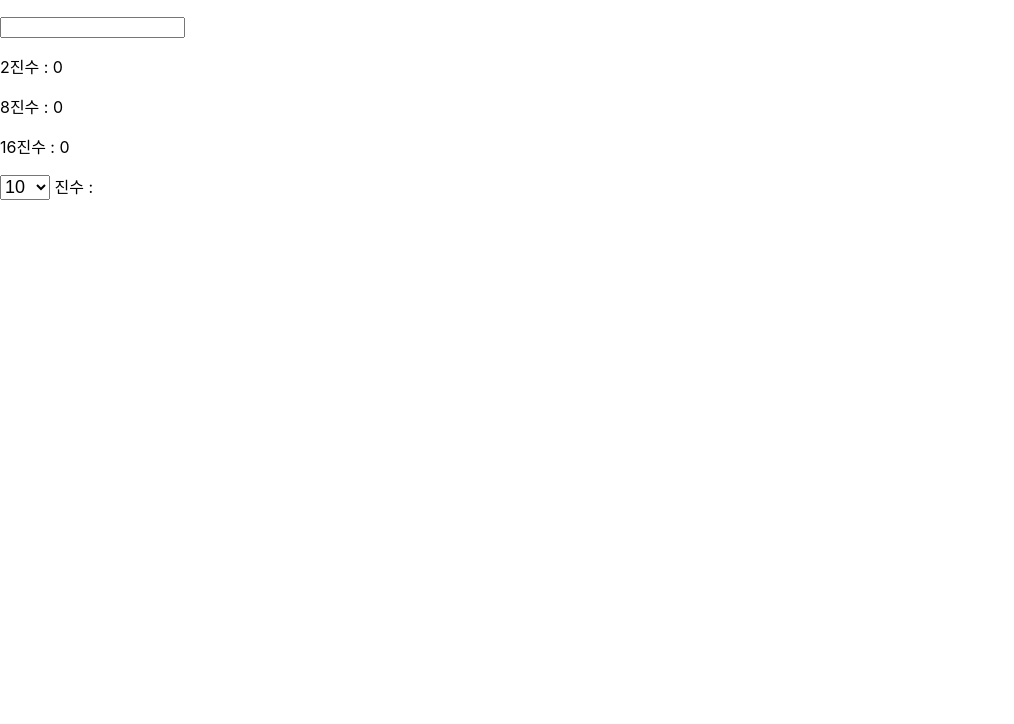
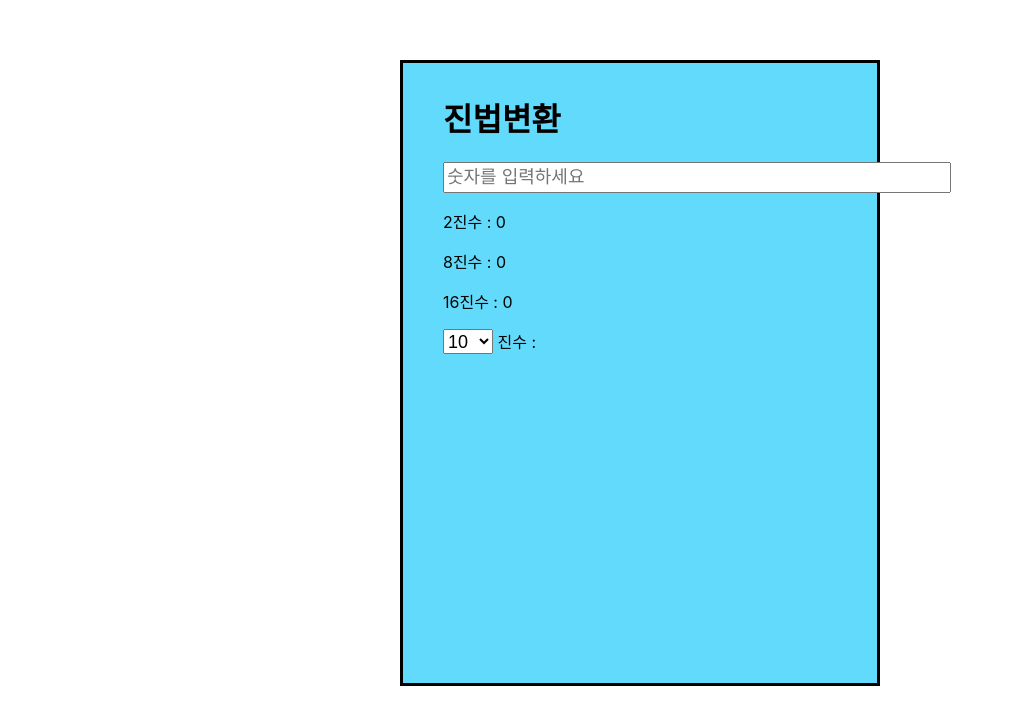
Before and after one commit to raxNone/project1, a React (Create React App) app: page / in a window 1280 px wide. Shown: the top 724 px of the page, without its empty margins (0-1014 px from the left). Built offline with nearby package versions, Linux system fonts and the light colour scheme.

Commit message:
css 수정

```diff
--- a/src/App.css
+++ b/src/App.css
@@ -1,7 +1,7 @@
 .App {
   text-align: center;
 }
-
+/*
 .App-logo {
   height: 40vmin;
   pointer-events: none;
@@ -35,4 +35,18 @@
   to {
     transform: rotate(360deg);
   }
+} */
+
+.container{
+  margin: 50px auto;
+  padding:10px 400px;
+
 }
+
+.body{
+  padding:10px 40px;
+  border:solid;
+  height:600px;
+  border-color: black;
+  background-color: #61dafb;
+}
--- a/src/App.js
+++ b/src/App.js
@@ -27,19 +27,23 @@ function App() {
 
 
   return (
-    <div>
-      <p><input type='text' id='text'autoComplete='off' onChange={Form1}/></p>
-      <div>
+    <div className='container'>
+      <div className='body' >
+        <h1>진법변환</h1>
+
+        <p><input type='text' id='text'autoComplete='off' placeholder='숫자를 입력하세요' style={{height:"25px", width :"500px", fontSize:"18px"}} onChange={Form1}/></p>
+
         <p>2진수 : {bin}</p>
         <p>8진수 : {oct}</p>
         <p>16진수 : {hex}</p>
         <select style={{height:"25px", width :"50px", fontSize:"18px"}} defaultValue="10" onChange={e=>{
-          let n =Number(e.target.value);
+          let n = Number(e.target.value);
           setNum(n);
           setCustom(msg.toString(n).toUpperCase())}}>{opt}</select> 진수 : {custom}
+
       </div>
+    </div>
 
-    </div>
   );
 }
 
```
